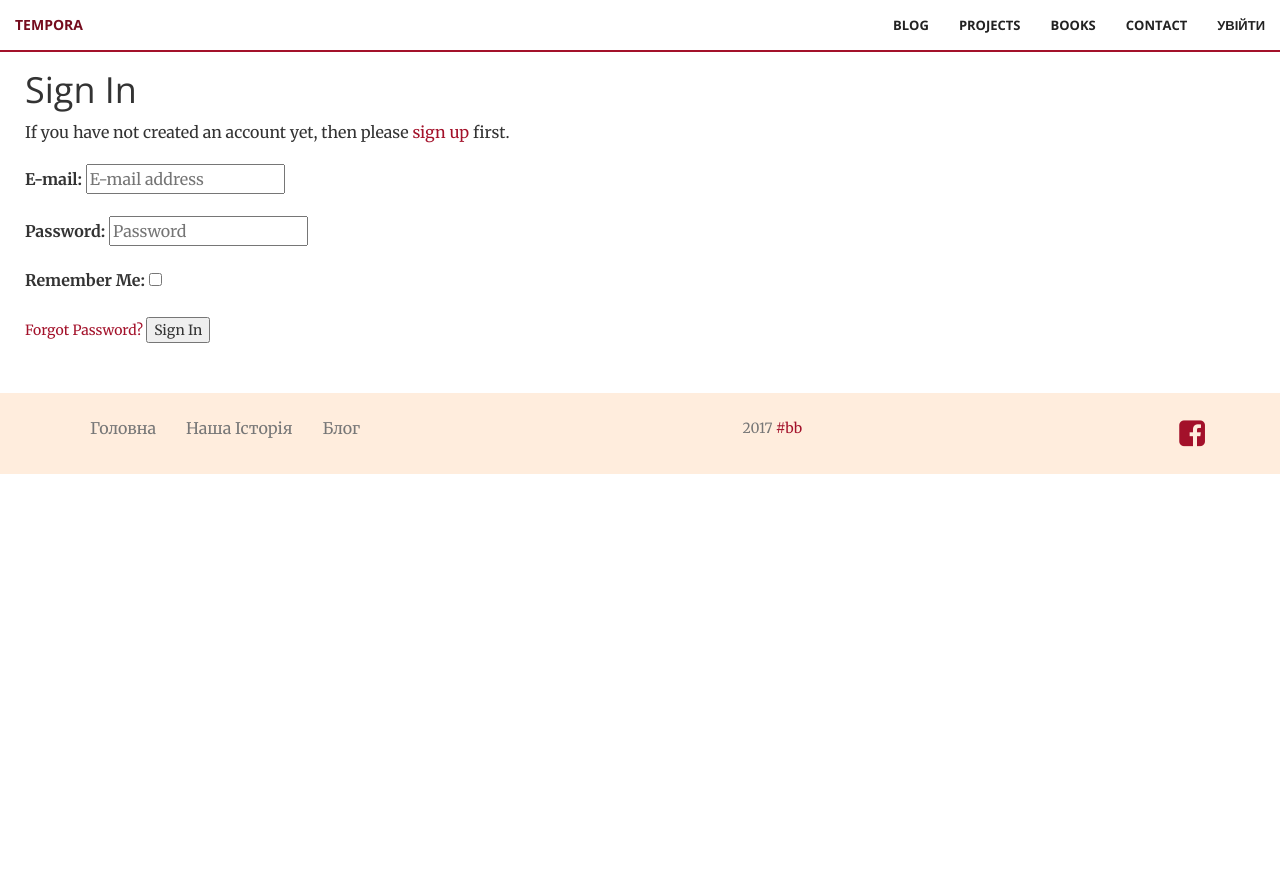
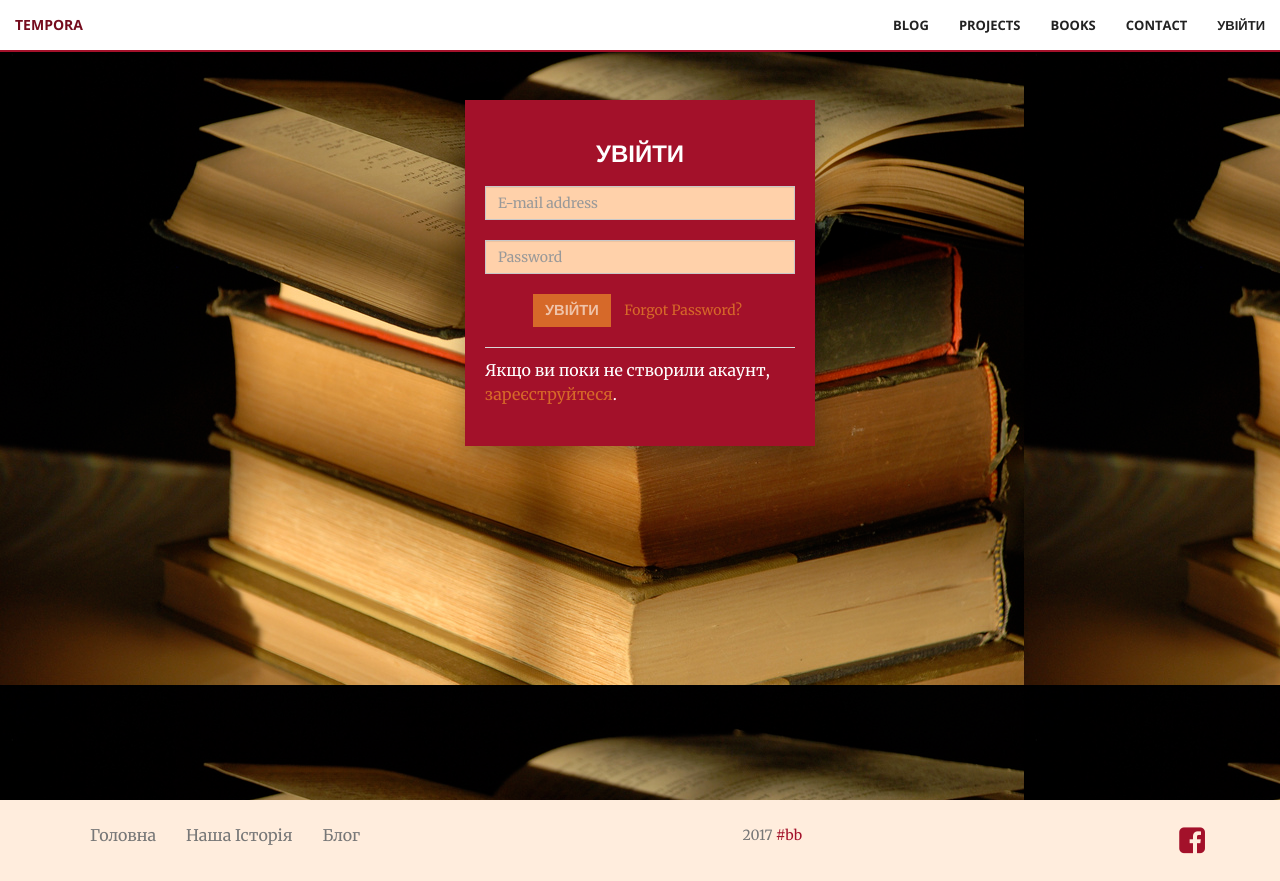
Before and after one commit to biletboh/tempora, a Django app: a page that uses users/templates/account/login.html in a window 1280 px wide. Before the commit the page ends 474 px from the top, so only its background shows below. Run offline with Django 3.2, Linux system fonts and the light colour scheme; some libraries are stand-ins or nearby versions.

Commit message:
made styles for login, sigin and password reset

```diff
--- a/pbhouse/static/pbhouse/css/tempora.css
+++ b/pbhouse/static/pbhouse/css/tempora.css
@@ -13,6 +13,10 @@ hr {
 }
 hr.light {
   border-color: white;
+}
+.separator {
+  border-top: 1px solid #D8D8D8;
+  margin: 10px 0;
 }
 a {
   -webkit-transition: all 0.35s;
@@ -34,9 +38,12 @@ h6 {
   font-family: 'Open Sans', 'Helvetica Neue', Arial, sans-serif;
 }
 p {
-  font-size: 16px;
+  font-size: 12pt;
   line-height: 1.5;
   margin-bottom: 20px;
+}
+p .text-helper {
+  font-size: 10pt;
 }
 .bg-primary {
   background-color: #A3112A;
@@ -57,6 +64,12 @@ section {
 }
 section.page {
   padding: 50px 25px;
+}
+section.login {
+  padding: 100px 50px;
+  background-image: url('../img/open-book.jpg');
+  width: 100%;
+  height: 100%;
 }
 aside.clients img {
   margin: 50px auto;
@@ -368,6 +381,50 @@ header .header-content .header-content-inner p {
 .btn-xl {
   padding: 15px 30px;
 }
+.form-custom {
+  margin: 20px 0;
+  border: 1px solid #c8c8c8;
+  border-radius: 0;
+  background: #FFD1AA;
+}
+.form-custom:focus {
+  border: 0;
+  background: #ffeddd;
+  box-shadow: inset 0 2px 2px rgba(0, 0, 0, 0.075), 0 0 8px #d66929;
+}
+.form-group-custom {
+  margin: 20px 0;
+}
+.box {
+  background-color: #A3112A;
+  color: #FFF;
+  padding: 20px;
+  margin: 0 auto;
+  max-width: 350px;
+  box-shadow: 0px 10px 25px 0px rgba(0, 0, 0, 0.3);
+}
+.box h1 {
+  font-size: 18pt;
+  font-weight: 700;
+}
+.box a {
+  color: #D66929;
+}
+.box a:hover {
+  color: #de8754;
+}
+.box .btn-primary {
+  background: #D66929;
+  color: #efc3a9;
+  font-weight: 700;
+  font-size: 11pt;
+  border: none;
+}
+.box .btn-primary:hover {
+  background: #de8754;
+  color: #FFF;
+  border: none;
+}
 .floating-label-form-group {
   position: relative;
   margin-bottom: 0;
--- a/pbhouse/static/pbhouse/less/tempora.less
+++ b/pbhouse/static/pbhouse/less/tempora.less
@@ -22,6 +22,11 @@ hr.light {
     border-color: white;
 }
 
+.separator {
+    border-top: 1px solid #D8D8D8;
+    margin: 10px 0;
+}
+
 a {
     .transition-all;
     color: @theme-primary;
@@ -42,9 +47,12 @@ h6 {
 }
 
 p {
-    font-size: 16px;
+    font-size: 12pt;
     line-height: 1.5;
     margin-bottom: 20px;
+    .text-helper {
+        font-size: 10pt;
+    }
 }
 
 .bg-primary {
@@ -69,6 +77,12 @@ section {
     padding: 100px 0;
     &.page {
         padding: 50px 25px;
+    }
+    &.login {
+        padding: 100px 50px;
+        background-image: url('../img/open-book.jpg');
+        width: 100%;
+        height: 100%;
     }
 }
 
@@ -396,6 +410,55 @@ header {
     padding: 15px 30px;
 }
 
+// Form Styles
+.form-custom {
+    margin: 20px 0;
+    border: 1px solid #c8c8c8;
+    border-radius: 0;
+    background: @orange-light;
+    &:focus {
+    border: 0;
+    background: lighten(@orange-light, 10%);
+    box-shadow: inset 0 2px 2px rgba(0,0,0,.075),0 0 8px rgb(214,105,41);
+    }
+}
+
+.form-group-custom {
+    margin: 20px 0;
+}
+
+// Box Styles
+.box {
+    background-color: @theme-primary;
+    color: #FFF;
+    padding: 20px;
+    margin: 0 auto;
+    max-width: 350px;
+    box-shadow: 0px 10px 25px 0px rgba(0, 0, 0, 0.3);
+    h1 {
+        font-size: 18pt;
+        font-weight: 700;
+    }
+    a {
+        color: @orange-dim;
+        &:hover   {
+            color: lighten(@orange-dim, 10%);
+        }
+    }
+    .btn-primary {
+        background: @orange-dim;
+        color: lighten(@orange-dim, 30%);
+        font-weight: 700;
+        font-size: 11pt;
+        border: none;
+        &:hover {
+            background: lighten(@orange-dim, 10%);
+            color: #FFF;
+            border: none;
+        }
+    }
+}
+
 //
 .floating-label-form-group {
     position: relative;
--- a/users/templates/account/login.html
+++ b/users/templates/account/login.html
@@ -2,6 +2,7 @@
 
 {% load i18n %}
 {% load account socialaccount %}
+{% load widget_tweaks %}
 
 {% block head_title %}{% trans "Sign In" %}{% endblock %}
 
@@ -9,9 +10,41 @@
 
 {% include "pbhouse/navbar.html" %}
 
-<section class="page">
-  <h1>{% trans "Sign In" %}</h1>
+<section class="login">
+  <div class="box">
+    <form method="post" action="{% url 'account_login' %}">
+      <div class="form-group-custom">
+        <h1 class="text-uppercase text-center">{% trans "Увійти" %}</h1>
+        {% csrf_token %}
+        {% for field in form %}
+        {% if forloop.last %}
+        {% else %}
+        {{ field|attr:"class:form-control form-custom"}}
+        {% endif %}
+        {{ field.errors }}
+        {% endfor %}
+        {% if form.errors %}
+        <div class="text-danger">
+          {% trans "Your username or password didn't match. Please try again." %}
+        </div>
+        {% endif %}
+      </div>
+      {% if redirect_field_value %}
 
+      <input class="btn btn-primary" type="hidden" name="{{ redirect_field_name }}" value="{{ redirect_field_value }}" />
+      {% endif %}
+
+      <div class="form-group-custom margin-top text-center">
+        <ul class="list-inline">
+          <li>
+          <button class="btn btn-primary" type="submit">{% trans "Увійти" %}</button>
+          </li>
+          <li>
+          <a class="button secondaryAction" href="{% url 'account_reset_password' %}">{% trans "Forgot Password?" %}</a>
+          </li>
+        </ul>
+      </div>
+    </form>
   {% get_providers as socialaccount_providers %}
 
   {% if socialaccount_providers %}
@@ -32,18 +65,11 @@
   {% include "socialaccount/snippets/login_extra.html" %}
 
   {% else %}
-  <p>{% blocktrans %}If you have not created an account yet, then please
-  <a href="{{ signup_url }}">sign up</a> first.{% endblocktrans %}</p>
+  <div class="separator"> </div>
+  <p class="text-helper">{% blocktrans %}Якщо ви поки не створили акаунт,
+  <a href="{{ signup_url }}">зареєструйтеся</a>.{% endblocktrans %}</p>
   {% endif %}
+  </div>
+</section>
 
-  <form class="login" method="POST" action="{% url 'account_login' %}">
-    {% csrf_token %}
-    {{ form.as_p }}
-    {% if redirect_field_value %}
-    <input type="hidden" name="{{ redirect_field_name }}" value="{{ redirect_field_value }}" />
-    {% endif %}
-    <a class="button secondaryAction" href="{% url 'account_reset_password' %}">{% trans "Forgot Password?" %}</a>
-    <button class="primaryAction" type="submit">{% trans "Sign In" %}</button>
-  </form>
-</section>
 {% endblock %}
```
Also changed, not shown: users/signupform.py (+8 -11 lines), users/templates/account/password_reset.html (+27 -3 lines), users/templates/account/signup.html (+34 -11 lines), pbhouse/static/pbhouse/img/old-header.jpg (deleted), pbhouse/static/pbhouse/img/open-book.jpg (added).
